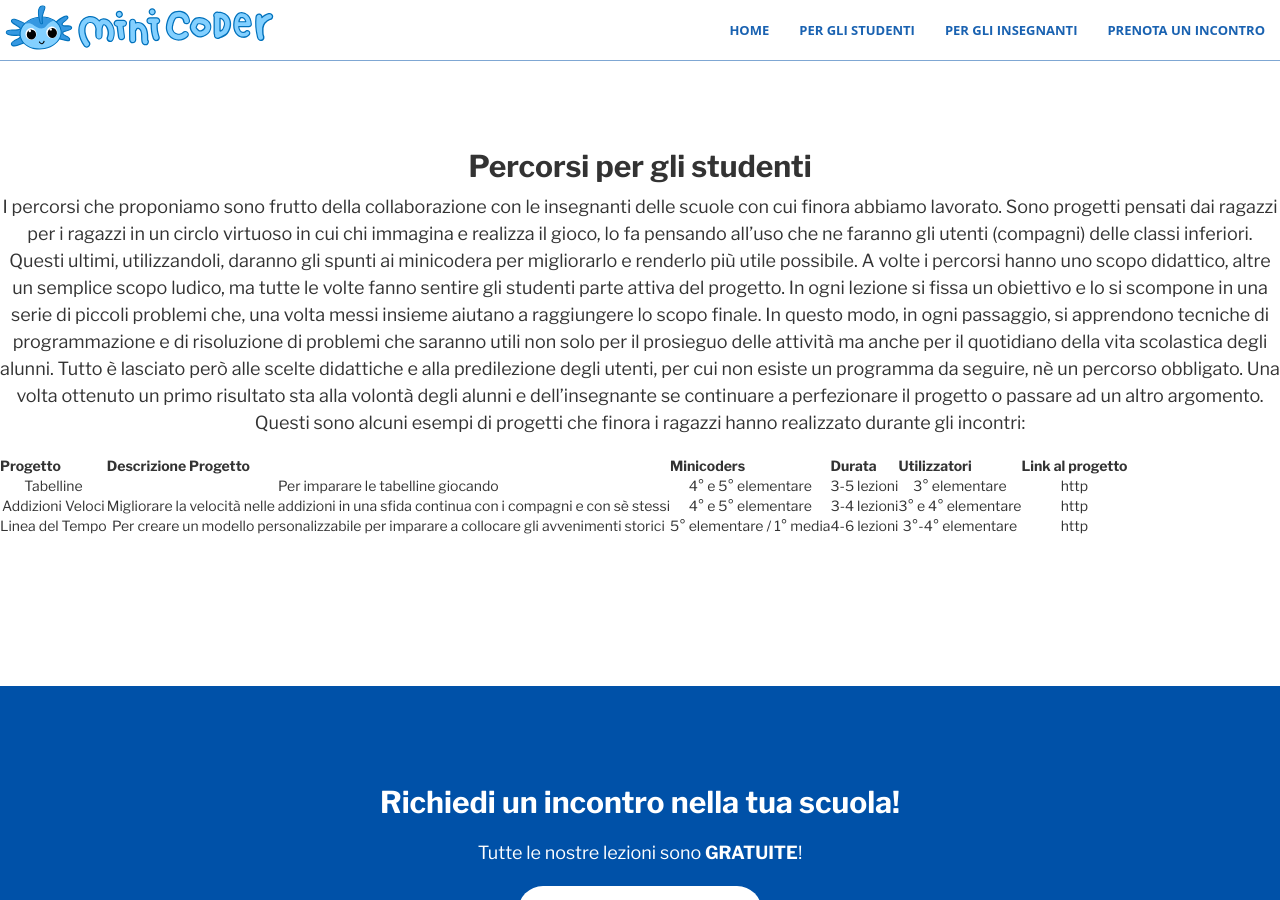
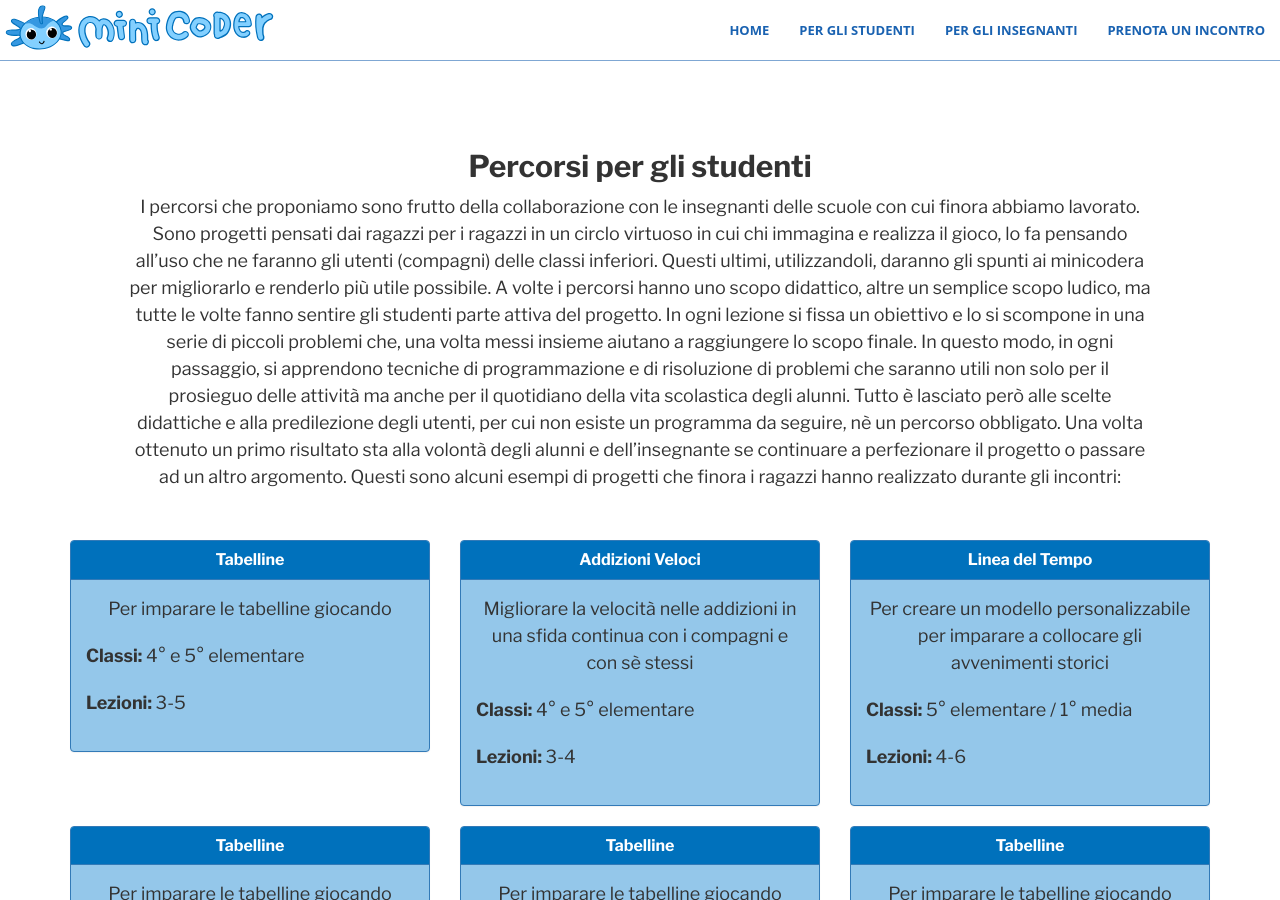
Before and after one commit to mondora/minicoder, a Jekyll site: the page built from students_program.md, in a window 1280 px wide and 900 px high. Built offline with Jekyll 4.4.1, drawn with Linux system fonts in a browser that asks for light colours; our own code applies the rules of GitHub Pages for plain Markdown files; some of the changed text lies outside the part shown.

Commit message:
feat: add projects in students_program and teachers_program pages

```diff
--- a/_config.yml
+++ b/_config.yml
@@ -10,3 +10,6 @@ github_username: mondora
 
 # Build settings
 markdown: kramdown
+
+projects:
+  data: projects
--- /dev/null
+++ b/_layouts/projects.html
@@ -0,0 +1,62 @@
+<!DOCTYPE html>
+<html lang="en">
+
+{% include head.html %}
+
+<body id="page-top">
+    <style>
+    .equal{
+        display: -ms-flexbox;
+        display: -webkit-flex;
+        display: flex;
+    }
+
+    .panel {
+        width: 100%;
+        height: 100%;
+    }
+    </style>
+
+    {% include nav.html %}
+
+    <div class="page-content text-center">
+
+        <div style="padding: 0 10% 0 10%">
+            {{ content }}
+        </div>
+
+        <div class="container" style="margin-top: 50px">
+            <div class="row">
+                {% for project in site.data.projects %}
+                    <!-- by tag -->
+                    {% if project.audience == page.tag %}
+                        <div class="col-lg-4 col-md-6 text-center">
+                            <div class="panel panel-primary program-box2">
+                                <div class="panel-heading" style="background-color: #0071BC !important">
+                                    <h3 class="panel-title">{{ project.name }}</h3>
+                                </div>
+                                <div class="panel-body">
+                                    <p>{{ project.description }}</p>
+                                    <div class="text-left">
+                                        <p><b>Classi: </b> {{ project.makers }} </p>
+                                        <p><b>Lezioni: </b> {{ project.lessons }} </p>
+                                    </div>
+                                </div>
+                                {% if project.link %}
+                                    <div class="panel-footer">{{ project.link }}</div>
+                                {% endif %}
+                            </div>
+                        </div>
+                    {% endif %}
+                {% endfor %}
+            </div>
+        </div>
+    </div>
+
+    {% include bookme.html %}
+    {% include footer.html %}
+    {% include scripts.html %}
+
+</body>
+
+</html>
--- a/students_program.md
+++ b/students_program.md
@@ -5,9 +11,3 @@ In ogni lezione si fissa un obiettivo e lo si scompone in una serie di piccoli p
 Tutto è lasciato però alle scelte didattiche e alla predilezione degli utenti, per cui non esiste un programma da seguire, nè un percorso obbligato.
 Una volta ottenuto un primo risultato sta alla volontà degli alunni e dell'insegnante se continuare a perfezionare il progetto o passare ad un altro argomento.
 Questi sono alcuni esempi di progetti che finora i ragazzi hanno realizzato durante gli incontri:
-
-| Progetto| Descrizione Progetto | Minicoders | Durata | Utilizzatori | Link al progetto |
-|---------|----------------------|------------|--------|--------------|------------------|
-| Tabelline | Per imparare le tabelline giocando | 4° e 5° elementare | 3-5 lezioni | 3° elementare | http |
-| Addizioni Veloci | Migliorare la velocità nelle addizioni in una sfida continua con i compagni e con sè stessi | 4° e 5° elementare | 3-4 lezioni | 3° e 4° elementare | http |
-| Linea del Tempo | Per creare un modello personalizzabile per imparare a collocare gli avvenimenti storici | 5° elementare / 1° media | 4-6 lezioni | 3°-4° elementare | http |
```
Also changed, not shown: other parts of students_program.md (+6 -0 lines), _data/projects.yml (added, +131 -0 lines), teachers_program.md (+2 -1 lines).
